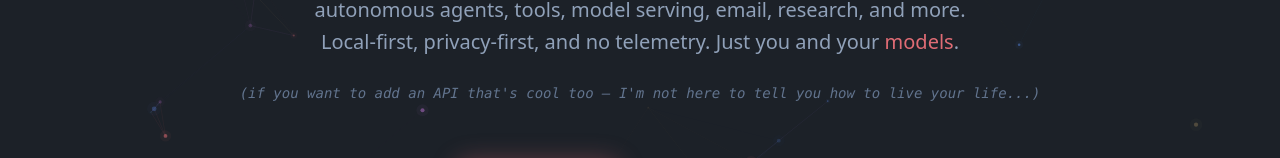
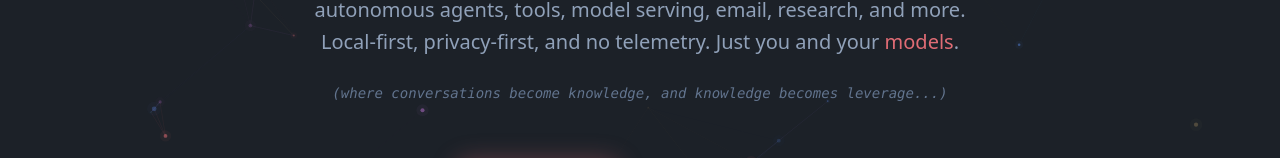
Before and after one commit to Yashasm18/Torvaix, a Next.js app in the folder apps/web/: page / in a window 1280 px wide. Shown: the part 604-762 px from the top of the page. Built offline with nearby package versions, Linux system fonts and the light colour scheme.

Commit message:
Update hero sub-quote text

```diff
--- a/apps/web/src/app/(marketing)/page.tsx
+++ b/apps/web/src/app/(marketing)/page.tsx
@@ -195,7 +195,7 @@ export default function LandingPage() {
           transition={{ duration: 0.6, delay: 0.45 }}
           className="text-sm text-slate-500 mb-14 font-mono italic"
         >
-          (if you want to add an API that&apos;s cool too — I&apos;m not here to tell you how to live your life...)
+          (where conversations become knowledge, and knowledge becomes leverage...)
         </motion.p>
 
         <motion.div
```
